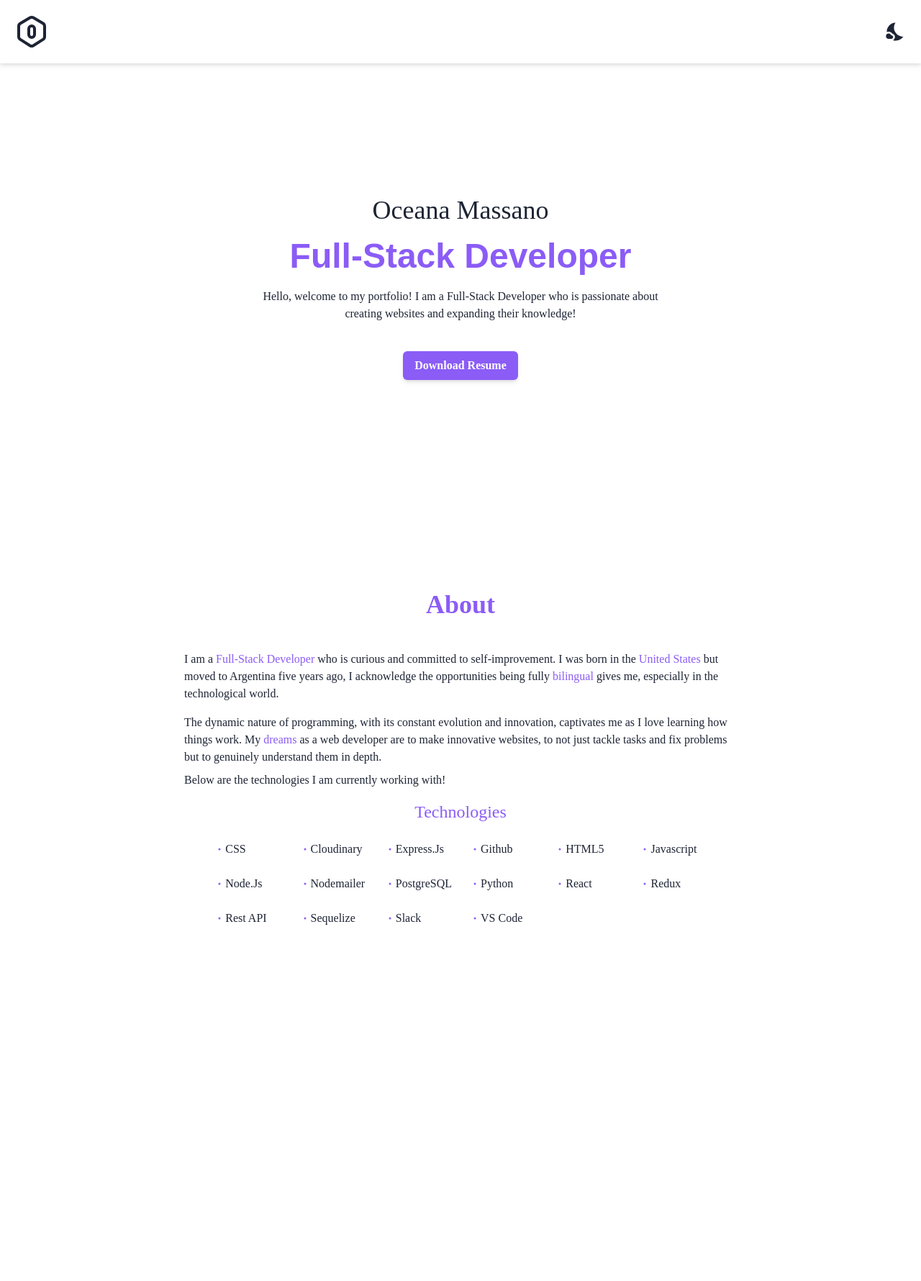
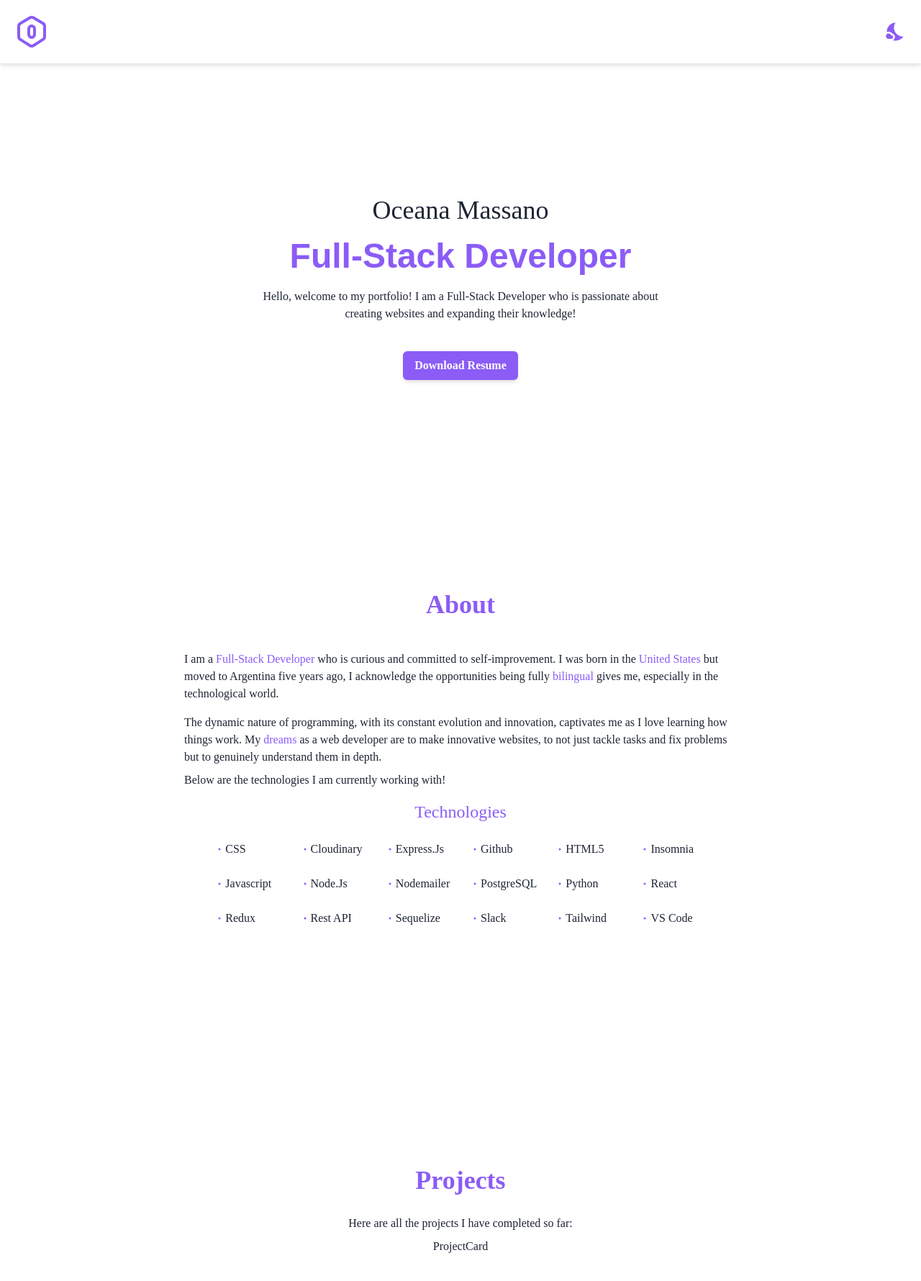
Before and after one commit to OMassano/Portfolio, a React (Create React App) app: page / in a window 1280 px wide. Shown: the top 1780 px of the page at 72% size. Before the commit the page ends 1600 px from the top, so only its background shows below. Built offline with nearby package versions, Linux system fonts and the light colour scheme.

Commit message:
some changes to products

```diff
--- a/src/App.js
+++ b/src/App.js
@@ -2,6 +2,7 @@ import Landing from "./views/Landing/Landing";
 import Navbar from "./components/Navbar";
 import { useState } from "react";
 import About from "./views/About/About";
+import Projects from "./views/Projects/Projects";
 
 function App() {
   const [darkMode, setDarkMode] = useState(false);
@@ -11,6 +12,7 @@ function App() {
       <main className="bg-white dark:bg-darkBG text-darkBG dark:text-white cursor-default">
         <Landing />
         <About />
+        <Projects/>
       </main>
     </div>
   );
--- a/src/components/Navbar.jsx
+++ b/src/components/Navbar.jsx
@@ -4,7 +4,7 @@ import { TbHexagonLetterO } from "react-icons/tb";
 
 const Navbar = ({ darkMode, setDarkMode }) => {
   return (
-    <header className="drop-shadow-md bg-white dark:bg-darkBG text-darkBG dark:text-white fixed w-full">
+    <header className="drop-shadow-md bg-white dark:bg-darkBG text-violet-500 dark:text-violet-300 fixed w-full">
       <nav className="flex justify-between items-center p-5">
         <TbHexagonLetterO className="text-5xl" />
         <div onClick={() => setDarkMode(!darkMode)}>
--- /dev/null
+++ b/src/components/ProjectCard.jsx
@@ -0,0 +1,9 @@
+import React from 'react'
+
+const ProjectCard = () => {
+  return (
+    <div>ProjectCard</div>
+  )
+}
+
+export default ProjectCard
--- /dev/null
+++ b/src/data/projectList.js
@@ -0,0 +1,41 @@
+const projectsList = [
+  {
+    id: 1,
+    name: "Dogs project",
+    links: [
+      {
+        name: "github",
+        link: "https://github.com/OMassano/Individual-Project",
+      },
+      { name: "youtube", link: "" },
+    ],
+    descriptions: [
+      { id: "english", desc: "" },
+      { id: "spanish", desc: "" },
+    ],
+  },
+  {
+    id: 2,
+    name: "Football Central",
+    links: [
+      {
+        name: "github",
+        link: "https://github.com/stars/OMassano/lists/football-central-app",
+      },
+      { name: "youtube", link: "https://www.youtube.com/watch?v=QOisVx6Y5Ic" },
+    ],
+    descriptions: [
+      { id: "english", desc: "" },
+      { id: "spanish", desc: "" },
+    ],
+  },
+];
+
+// returns in order, newest id first
+const projects = projectsList.sort((a, b) => {
+  if (a.id < b.id) return 1;
+  if (a.id > b.id) return -1;
+  return 0;
+});
+console.log(projects[0].links[0].link);
+export default projects;
--- a/src/views/About/technologyStack.js
+++ b/src/data/technologyStack.js
@@ -15,6 +15,8 @@ const technologyStack = [
   { id: 14, name: "Slack" },
   { id: 15, name: "VS Code" },
   { id: 16, name: "Python" },
+  { id: 17, name: "Insomnia" },
+  { id: 18, name: "Tailwind" },
 ];
 
 const technologies = technologyStack.sort((a, b) => {
--- a/src/views/About/About.jsx
+++ b/src/views/About/About.jsx
@@ -1,5 +1,5 @@
 import React from "react";
-import technologies from "./technologyStack";
+import technologies from "../../data/technologyStack";
 import { BsDot } from "react-icons/bs";
 const About = () => {
   return (
@@ -38,7 +38,7 @@ const About = () => {
         <h3 className="text-2xl dark:text-violet-300 text-violet-500 text-center justify-center">
           Technologies
         </h3>
-        <div className="grid grid-cols-6 gap-6 py-6 font-light">
+        <div className="grid grid-cols-6 relative gap-6 py-6 font-light">
           {technologies.map((technology) => {
             return (
               <div className="flex flex-row items-center">
--- a/src/views/Projects/Projects.jsx
+++ b/src/views/Projects/Projects.jsx
@@ -1 +1,18 @@
 import React from "react";
+import ProjectCard from "../../components/ProjectCard";
+
+const Projects = () => {
+  return (
+    <section className="min-h-screen flex flex-col justify-start items-center">
+      <h2 className="text-4xl font-bold py-5 dark:text-violet-300 text-violet-500 text-center">
+        Projects
+      </h2>
+      <p className="max-w-3xl py-2 font-light">
+        Here are all the projects I have completed so far:
+      </p>
+      <ProjectCard/>
+    </section>
+  );
+};
+
+export default Projects;
```
